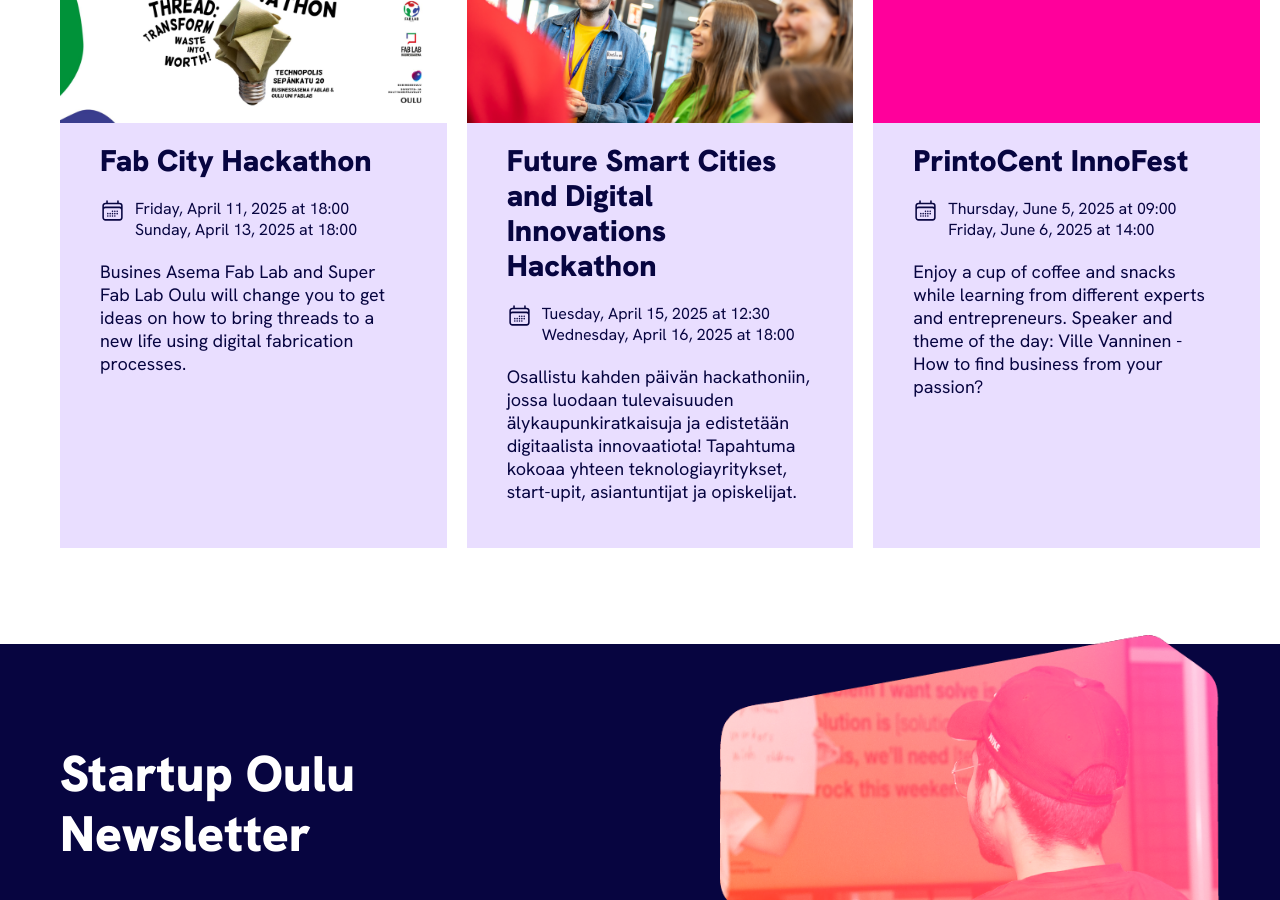
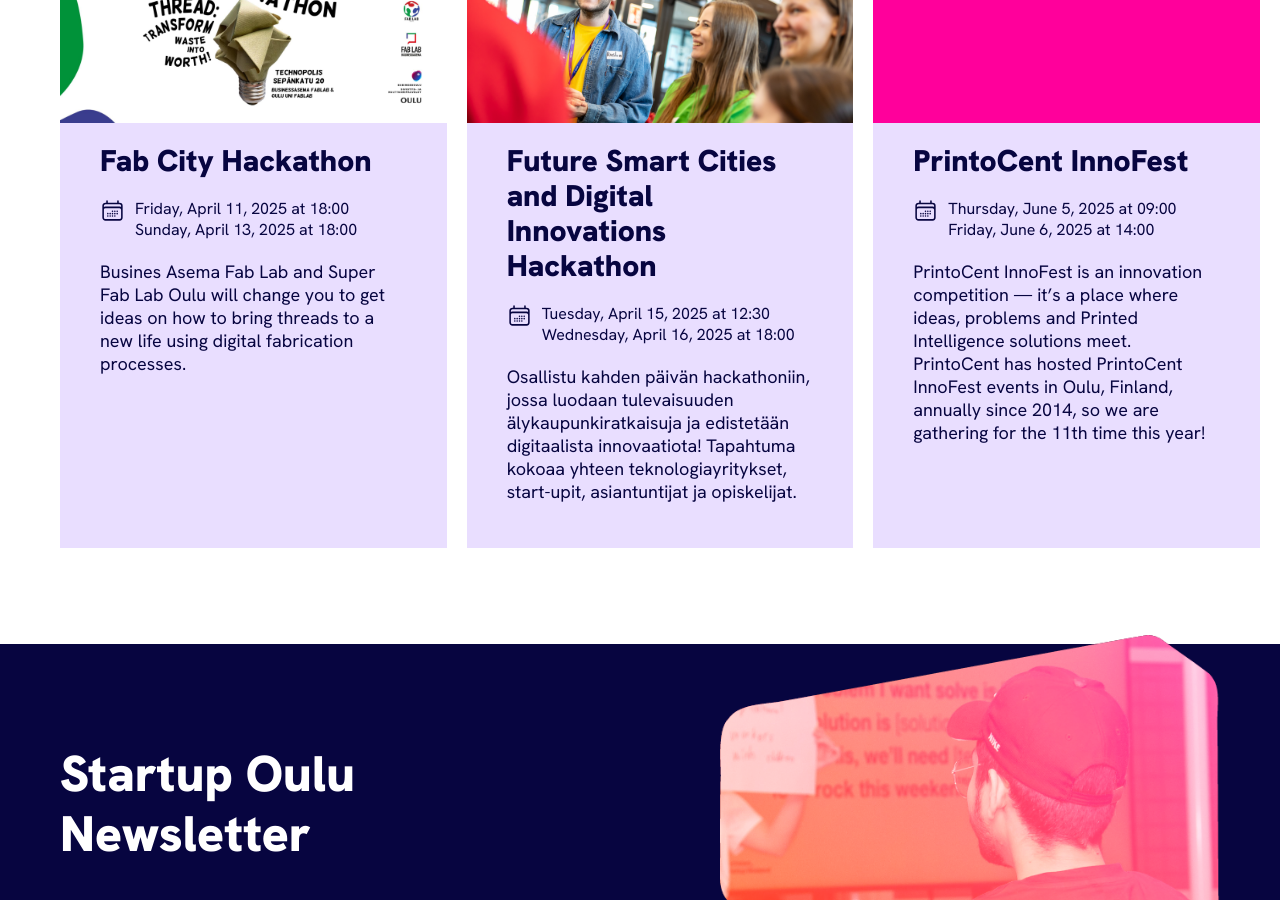
Before and after one commit to StartupOulu/startupoulu.github.io, a Jekyll site: the page built from events.html, in a window 1280 px wide and 900 px high, scrolled down 2376 px. Built offline with Jekyll 4.4.1, drawn with Linux system fonts in a browser that asks for light colours.

Commit message:
Update 2025-06-innofest.html

```diff
--- a/_events/2025-06-innofest.html
+++ b/_events/2025-06-innofest.html
@@ -8,6 +8,6 @@
 cta_title: Register
 cta_link: https://www.printocent.net/innofest
 description:  |
-  Enjoy a cup of coffee and snacks while learning from different experts and entrepreneurs.
-  Speaker and theme of the day: Ville Vanninen - How to find business from your passion?
+  PrintoCent InnoFest is an innovation competition — it’s a place where ideas, problems and Printed Intelligence solutions meet. PrintoCent has hosted PrintoCent InnoFest events in Oulu, Finland, annually since 2014, so we are gathering for the 11th time this year!
+
 ---
```
